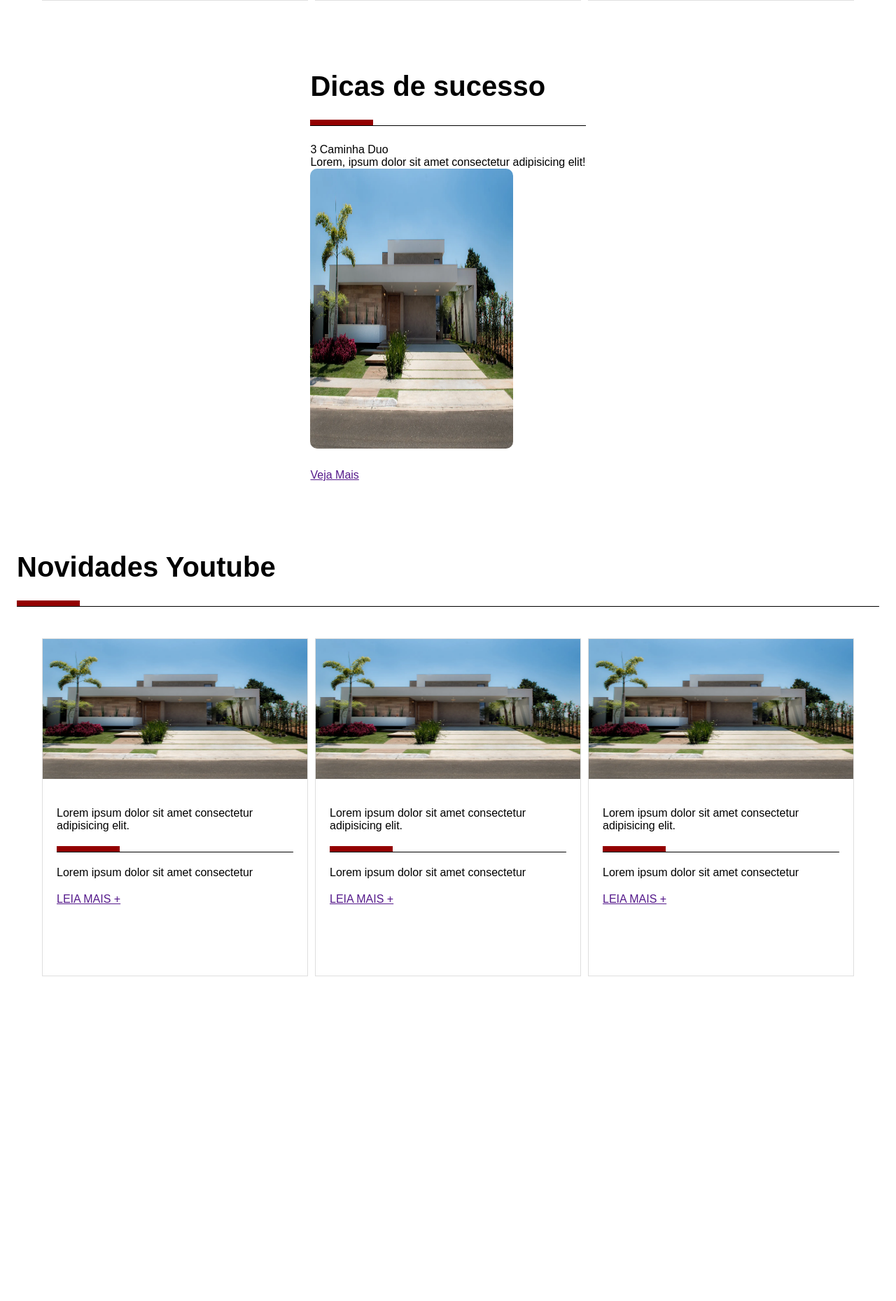
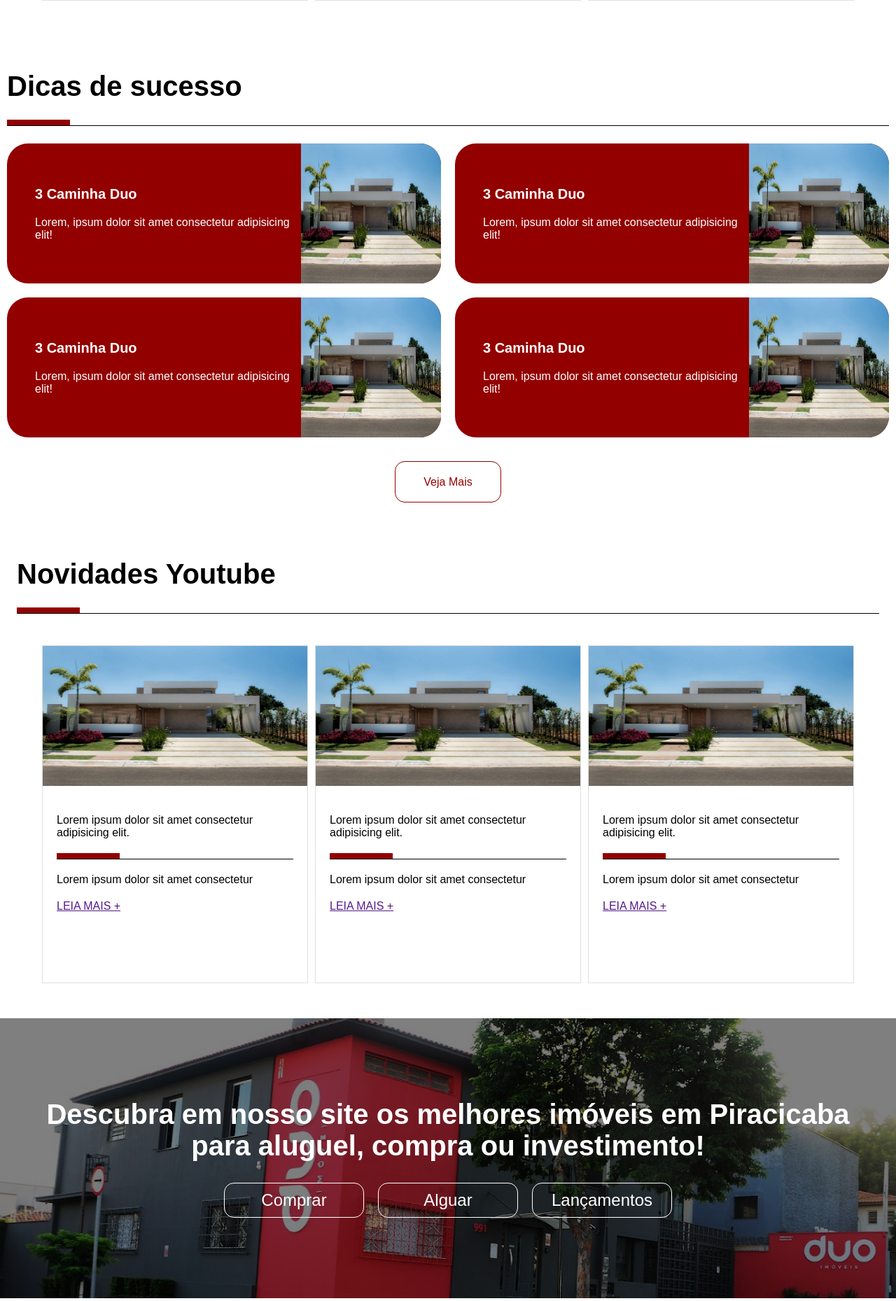
Before and after one commit to JoaoVictorBRr/blog, a PHP site: template views/home.php in a window 1280 px wide. Shown: the part 2482-4341 px from the top of the page at 70% size. Before the commit the page ends 3877 px from the top, so only its background shows below. Run offline with PHP 8.4, Linux system fonts and the light colour scheme; the template is opened without the code that fills it, so the values that code supplies are empty; some libraries are stand-ins or nearby versions.

Commit message:
Finalização Home

```diff
--- a/views/footer.php
+++ b/views/footer.php
@@ -1,3 +1,39 @@
+
+<div class="content_linha_footer">
+    <div class="bloquinho_linha_titulo_footer"></div>
+    <div class="linha_titulo_footer"></div>
+</div>
+
+<footer>
+    <img width="280px" src="./images/logotipo.svg" alt="logo_duo">
+
+    <div class="footer_menu">
+        <a href="">CONHEÇA OS BAIRROS</a>
+        <a href="">MERCADO IMOBILIÁRIO</a>
+        <a href="">LANÇAMENTOS</a>
+        <a href="">DUO+</a>
+        <a href="">DECORAÇÃO E PAISAGISMO</a>
+    </div>
+
+    <div>
+        <p>AVENIDA BRASIL, 991, <br> CIDADE JARDIM - PIRACICABA/SP. <br> CEP: 13416-530.</p>
+        <div>
+            <img src="" alt="">
+            <img src="" alt="">
+            <p>(19) 2533-3333</p>
+        </div>
+    </div>
+
+    <div>
+        <a href=""></a>
+        <a href=""></a>
+        <a href=""></a>
+        <a href=""></a>
+        <a href=""></a>
+
+        <p>CRECI: 23131-J <br> SECOVI 3.470</p>
+    </div>
+</footer>
 
 
 <script src="https://code.jquery.com/jquery-3.6.0.min.js"></script>
--- a/views/home.php
+++ b/views/home.php
@@ -125,27 +125,49 @@
             </div>
 
             <div class="div_content_dicas">
-                <div class="item_dica">
-                    <div>
-                        <p>3 Caminha Duo</p>
-                        <p>Lorem, ipsum dolor sit amet consectetur adipisicing elit!</p>
+                <div class="grid_item_dicas">
+                    <div class="item_dica">
+                        <div>
+                            <strong><p class="title_content_dicas">3 Caminha Duo</p></strong>
+                            <p>Lorem, ipsum dolor sit amet consectetur adipisicing elit!</p>
+                        </div>
+                        <img class="item_img_dicas" src="./images/casa.webp" alt="teste">
                     </div>
-                    <img class="item_img_bairros" src="./images/casa.webp" alt="teste">
+                    <div class="item_dica">
+                        <div>
+                        <strong>  <p class="title_content_dicas">3 Caminha Duo</p></strong>
+                            <p>Lorem, ipsum dolor sit amet consectetur adipisicing elit!</p>
+                        </div>
+                        <img class="item_img_dicas" src="./images/casa.webp" alt="teste">
+                    </div>
                 </div>
+
+                <div class="grid_item_dicas">
+
+                    <div class="item_dica">
+                        <div>
+                        <strong><p class="title_content_dicas">3 Caminha Duo</p></strong>
+                            <p>Lorem, ipsum dolor sit amet consectetur adipisicing elit!</p>
+                        </div>
+                        <img class="item_img_dicas" src="./images/casa.webp" alt="teste">
+                    </div>
+                    <div class="item_dica">
+                        <div>
+                        <strong> <p class="title_content_dicas">3 Caminha Duo</p></strong>
+                            <p>Lorem, ipsum dolor sit amet consectetur adipisicing elit!</p>
+                        </div>
+                        <img class="item_img_dicas" src="./images/casa.webp" alt="teste">
+                    </div>
+                </div>
+
             </div>
-
-            <a href="">Veja Mais</a>
+            <div class="div_btn_veja_mais">
+                <a class="btn_veja_mais" href="">Veja Mais</a>
+            </div>
 
         </div>
 
     </div>
-
-
-
-
-
-
-
 
     <!-- Ajustar para youtube -->
      <div class="containers container_mercado">
@@ -210,3 +232,15 @@
 
 
 </section>
+
+<section class="container_contato">
+    <div class="content_text_contato">
+        <p>Descubra em nosso site os melhores imóveis em Piracicaba</p>
+        <p>para aluguel, compra ou investimento!</p>
+    </div>
+    <div class="content_btn_contato ">
+        <button>Comprar</button>
+        <button>Alguar</button>
+        <button>Lançamentos</button>
+    </div>
+</section>
--- a/views/styles/home.css
+++ b/views/styles/home.css
@@ -116,3 +116,135 @@
     width: 100%;
     height: 200px;
 }
+
+/* //////////////////// */
+.div_content_dicas{
+    display: grid;
+    grid-template-columns: 1fr 1fr;
+    gap: 20px;
+}
+
+.grid_item_dicas{
+    display: flex;
+    flex-direction: column;
+    gap: 20px;
+}
+
+.item_dica{
+    background-color:  rgb(147, 0, 0);
+    width: 620px;
+    display: flex;
+    justify-content: space-between;
+    align-items: center;
+    padding-left: 40px;
+    border-radius: 30px;
+    color: white;
+}
+
+.item_dica div{
+    display: flex;
+    flex-direction: column;
+    gap: 20px;
+}
+.title_content_dicas{
+    font-size: 20px;
+}
+
+.item_img_dicas{
+    width: 200px;
+    height: 200px;
+    border-top-right-radius: 30px;
+    border-bottom-right-radius: 30px;
+}
+
+.btn_veja_mais{
+    color:  rgb(147, 0, 0);
+    background-color: none;
+    border: solid  rgb(147, 0, 0) 1px;
+    cursor: pointer;
+    transition: 0.6s;
+    text-decoration: none;
+
+    text-align: center;
+    padding: 20px 40px 20px 40px;
+    border-radius: 14px;
+
+}
+
+.div_btn_veja_mais{
+    text-align: center;
+    margin-top: 30px;
+
+}
+
+.btn_veja_mais:hover{
+    background-color:  rgb(147, 0, 0);
+    color: white;
+}
+
+/* ///////////////// */
+
+.container_contato {
+    position: relative; /* Necessário para posicionar o pseudo-elemento */
+    width: 100%;
+    height: 400px; /* Altura do contêiner */
+    background-image: url("http://localhost/blog/images/foto_duo.jpg");
+    background-size: cover;
+    background-position: center;
+    background-repeat: no-repeat;
+
+    display: flex;
+    flex-direction: column;
+    align-items: center;
+    justify-content: center;
+    text-align: center;
+    gap: 30px;
+}
+
+.container_contato::before {
+    content: "";
+    position: absolute;
+    top: 0;
+    left: 0;
+    width: 100%;
+    height: 100%;
+    background-color: rgba(0, 0, 0, 0.5);
+}
+
+.content_text_contato, .content_btn_contato{
+    position: relative;
+    z-index: 2;
+    color: white;
+}
+
+.content_text_contato{
+    font-size: 40px;
+    font-weight: 600;
+}
+
+.content_btn_contato{
+    display: flex;
+    gap: 20px;
+}
+
+.content_btn_contato button{
+    color: white;
+    background-color: transparent;
+    border: solid  rgb(255, 255, 255) 1px;
+    cursor: pointer;
+    transition: 0.6s;
+    text-decoration: none;
+
+    text-align: center;
+    width: 200px;
+    height: 50px;
+    font-size: 24px;
+    border-radius: 14px;
+    transition: 0.6s;
+}
+
+.content_btn_contato button:hover{
+    color: rgb(0, 0, 0);
+    background-color: white;
+
+}
```
Also changed, not shown: views/styles/global.css (+42 -0 lines), images/foto_duo.jpg (added).
